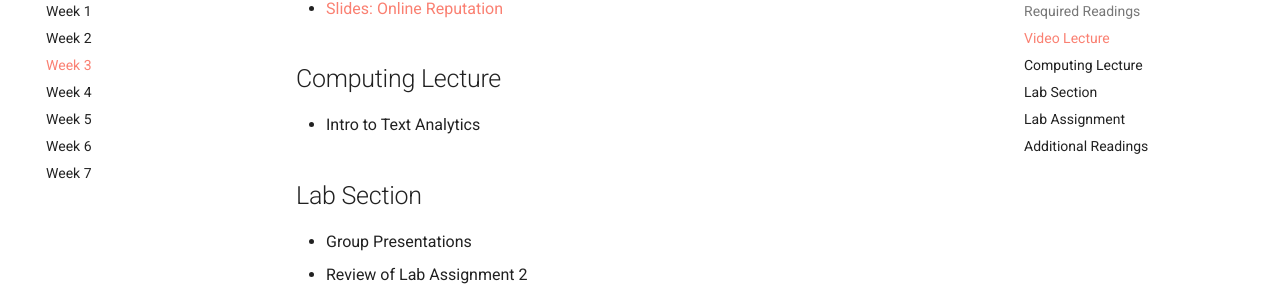
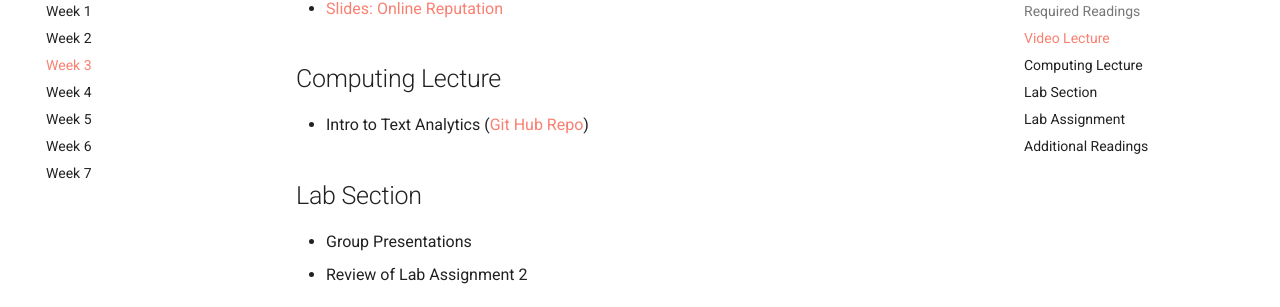
Before and after one commit to tisem-digital-marketing/2022-smwa, an MkDocs documentation site: the page built from docs/classes/week_03.md, in a window 1280 px wide and 900 px high, scrolled down 589 px. Shown: the part 145-452 px from the top of the window. Built offline with MkDocs 1.6.1 and Material for MkDocs 9.7.7, drawn with Linux system fonts in a browser that asks for light colours.

Commit message:
computing lecture git hub repo for week 3

```diff
--- a/docs/classes/week_03.md
+++ b/docs/classes/week_03.md
@@ -23,7 +23,7 @@ This book is a "go-to" for text analytics:
 
 ## Computing Lecture
 
-* Intro to Text Analytics
+* Intro to Text Analytics ([Git Hub Repo][computing-lecture])
 
 ## Lab Section
 
```
Also changed, not shown: other parts of docs/classes/week_03.md (+1 -0 lines).
